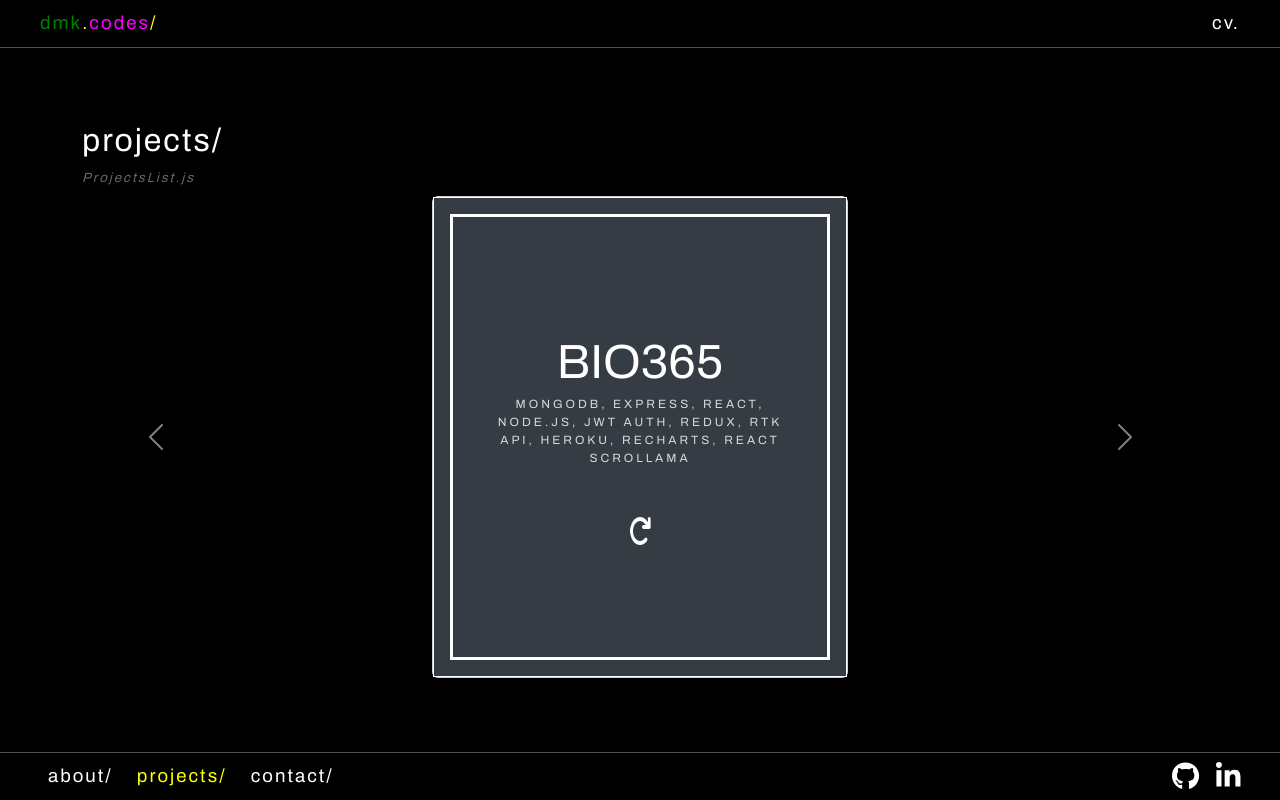
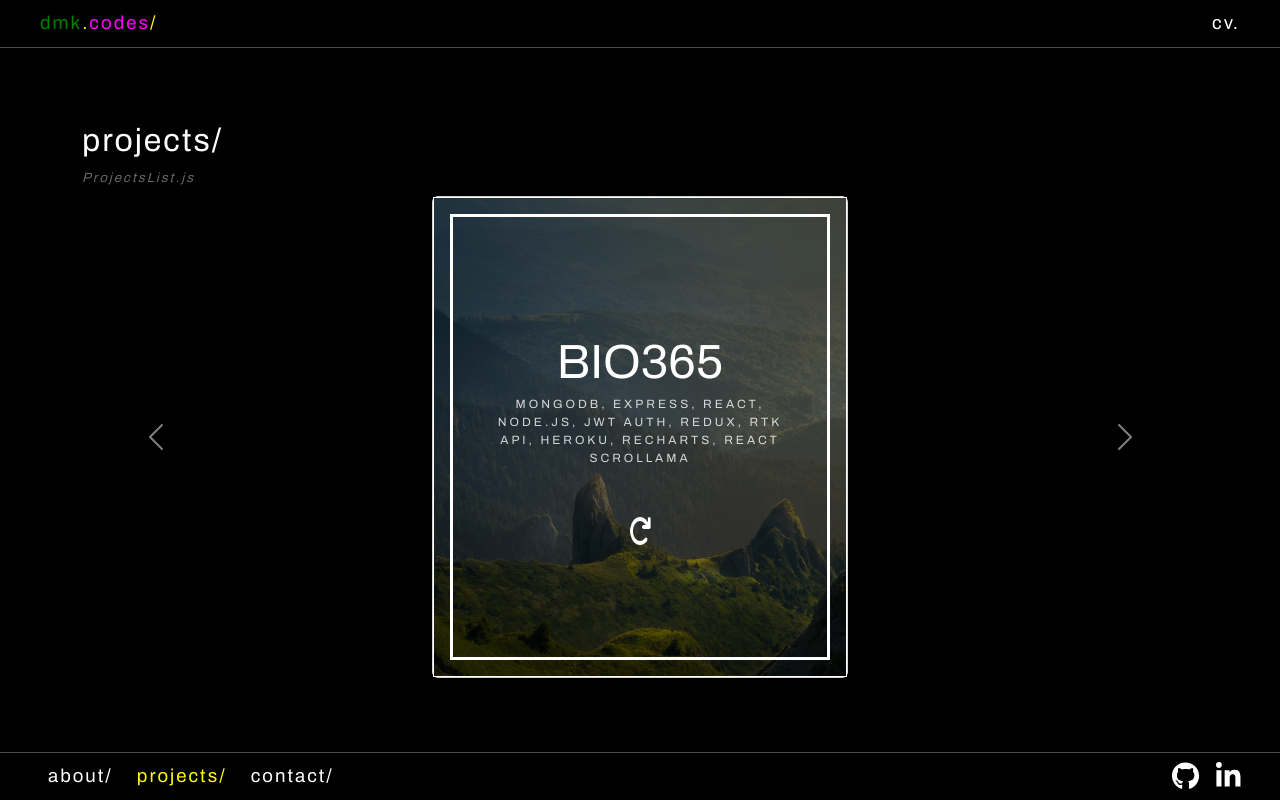
Before and after one commit to DMKCodes/portfolio-site, a React (Create React App) app: page /projects in a window 1280 px wide. Built offline with nearby package versions, Linux system fonts and the light colour scheme.

Commit message:
update project card imgs

```diff
--- a/src/components/pages/projects/project-card/PROJECTS.js
+++ b/src/components/pages/projects/project-card/PROJECTS.js
@@ -2,7 +2,7 @@ import camping from '../../../../media/camping.jpg';
 import code from '../../../../media/code.jpg';
 import lair from '../../../../media/lair.jpg';
 import pokemon from '../../../../media/pokemon.jpg';
-import bio365 from '../../../../media/bio365.png';
+import bio365 from '../../../../media/bio365.jpg';
 
 export const PROJECTS = [
     {
--- a/src/components/pages/projects/project-card/ProjectCard.js
+++ b/src/components/pages/projects/project-card/ProjectCard.js
@@ -3,11 +3,12 @@ import { projectCardIcons } from '../../../../media/ICONS';
 
 const ProjectCard = ({ project }) => {
     const { id, name, stack, description, url, img } = project;
+    const imgUrl = `url(${img})`;
 
     return (
         <div className='card mx-auto' id={id}>
             <div className='card-content'>
-                <div className='card-front' style={{ backgroundImage: img }}>
+                <div className='card-front' style={{ backgroundImage: imgUrl }}>
                     <h3 className='card-title'>{name}</h3>
                     <p className='card-subtitle'>{stack.join(', ')}</p>
                     <span className='flip-icon'>
@@ -19,7 +20,7 @@ const ProjectCard = ({ project }) => {
                         />
                     </span>
                 </div>
-                <div className='card-back' style={{ backgroundImage: img }}>
+                <div className='card-back' style={{ backgroundImage: imgUrl }}>
                     <p className='card-body'>{description}</p>
                     <a
                         href={url}
```
Also changed, not shown: src/media/bio365.jpg (added), src/media/bio365.png (deleted).
